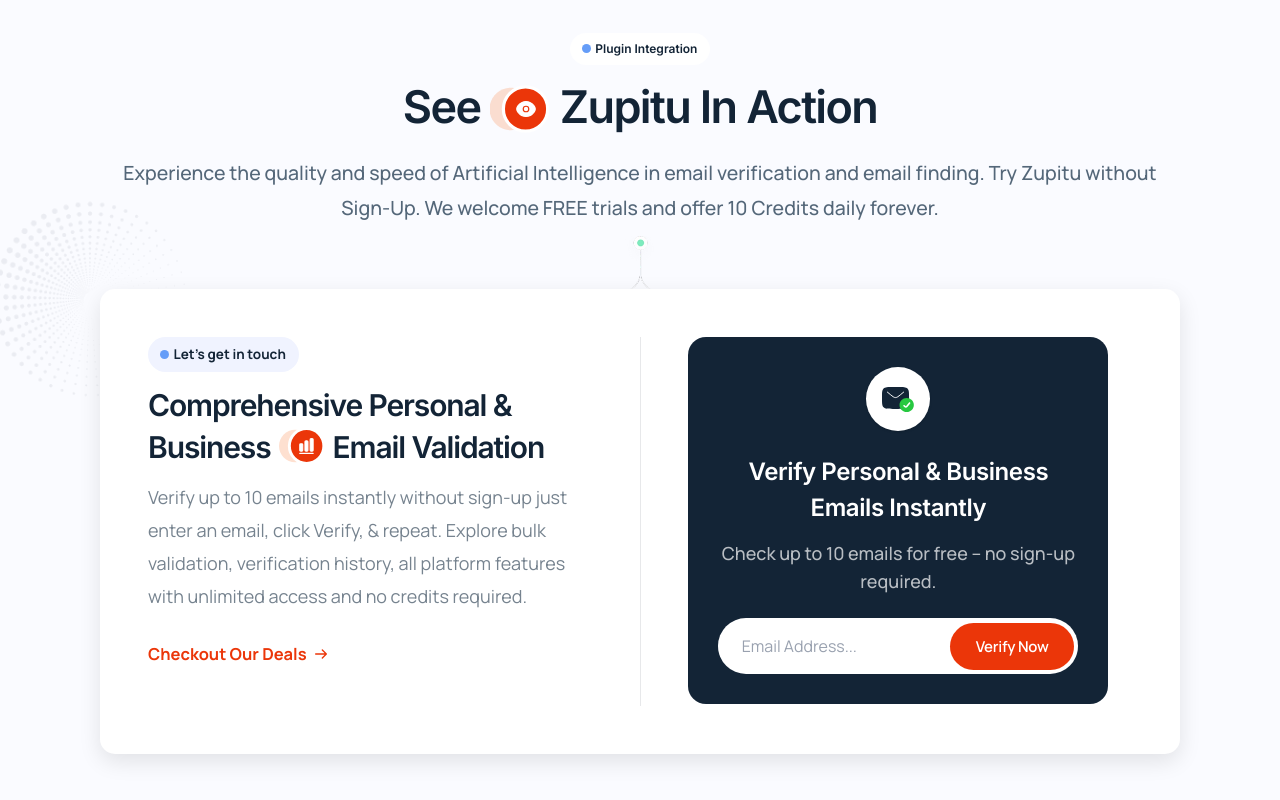
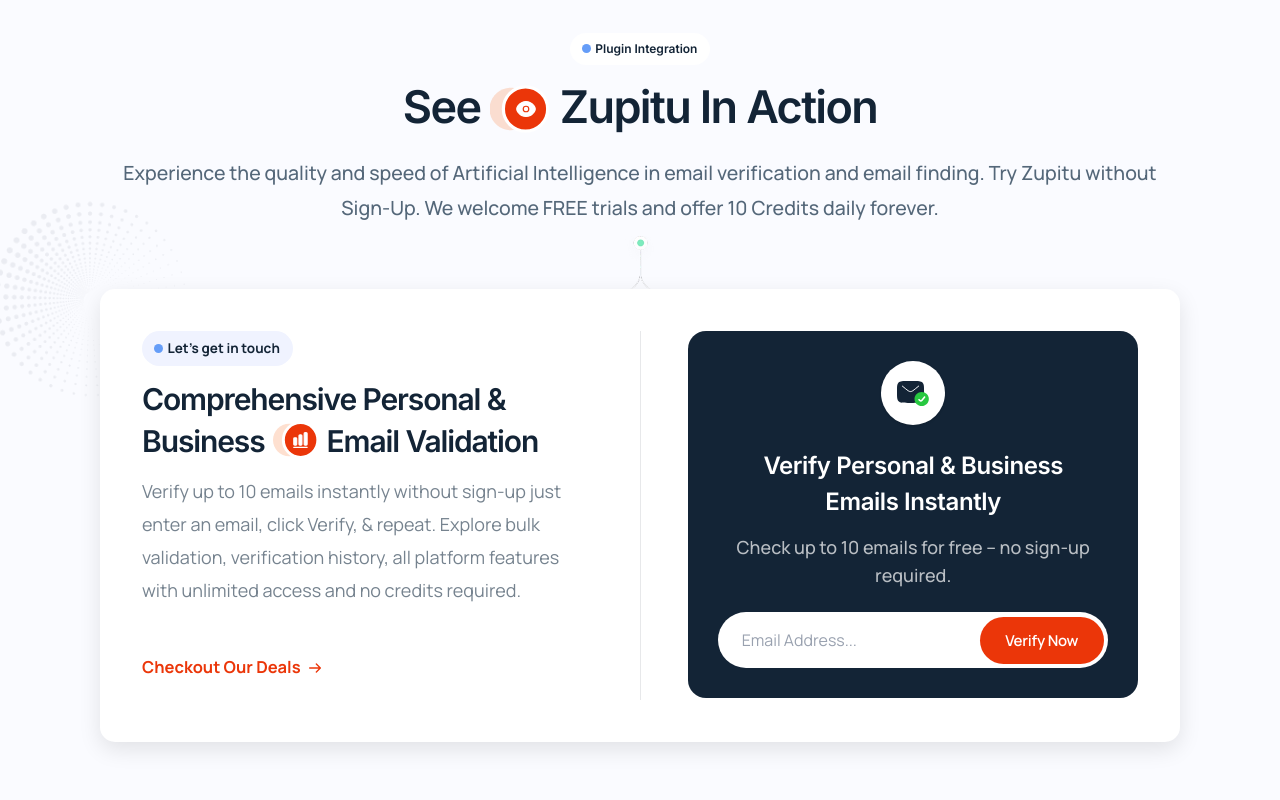
Before and after one commit to itfuturzMaharshi/zupito_website, a React (Vite) app: page /pricing in a window 1280 px wide. Shown: the part 873-1673 px from the top of the page. Built offline with nearby package versions, Linux system fonts and the light colour scheme.

Commit message:
set dummy ui

```diff
--- a/src/components/dummy-1/DummyAction.jsx
+++ b/src/components/dummy-1/DummyAction.jsx
@@ -102,7 +102,7 @@
                   boxShadow: "0px 7.5px 22.5px 0px #0000001A",
                 }}
               >
-                <div className="w-full p-6 sm:p-8 md:p-10 lg:p-12">
+                <div className="w-full p-6 sm:p-8 md:p-10 lg:p-10.5">
                   <div className="flex flex-col lg:flex-row gap-6 sm:gap-8 md:gap-10 lg:gap-12">
                   {/* Left Section: Comprehensive Email Validation Info */}
                   <div className="w-full lg:w-auto lg:flex-1 flex flex-col gap-[30.75px]">
@@ -132,7 +132,7 @@
                       </div>
 
                       {/* Content Container */}
-                      <div className="flex flex-col gap-[30px]">
+                      <div className="flex flex-col justify-between min-h-full">
                         {/* Heading and Description Container */}
                         <div className="flex flex-col gap-[10.5px] text-center md:text-left">
                           {/* Comprehensive Personal & Business Email Validation Heading */}
@@ -214,7 +214,7 @@
 
                   {/* Right Section: Email Verification Form */}
                   <div className="w-full lg:w-auto lg:flex-1 flex flex-col items-center lg:items-start gap-[22.5px]">
-                    <div className="w-full max-w-[420px] rounded-[18px] bg-[#132436] flex flex-col items-center gap-[15px] p-6 sm:p-8 lg:p-[30px] mx-auto lg:mx-0">
+                    <div className="w-full max-w-full rounded-[18px] bg-[#132436] flex flex-col items-center gap-[15px] p-6 sm:p-8 lg:p-[30px] mx-auto lg:mx-0">
                       {/* Icon */}
                       <div className="flex items-center justify-center mb-2">
                         <div className="relative w-16 h-16">
```
